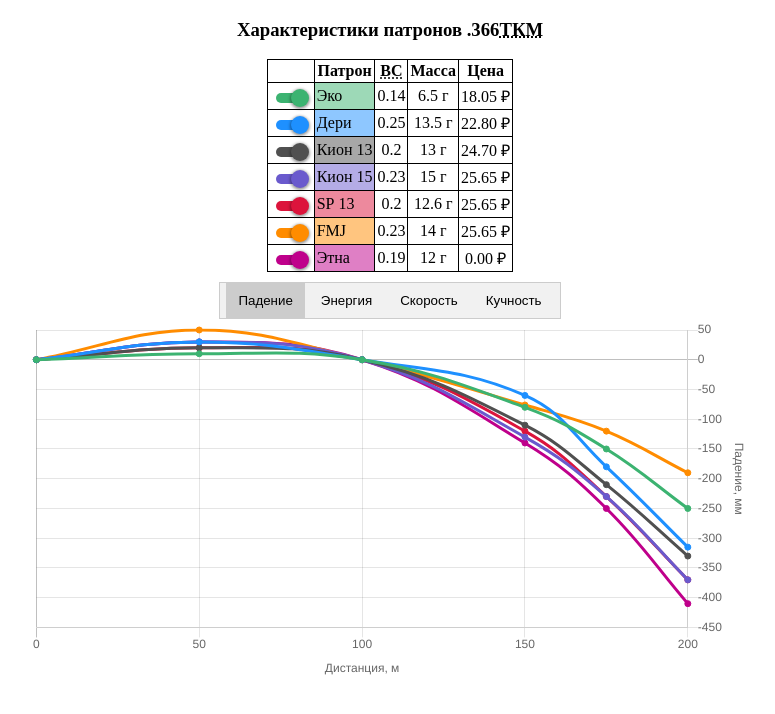
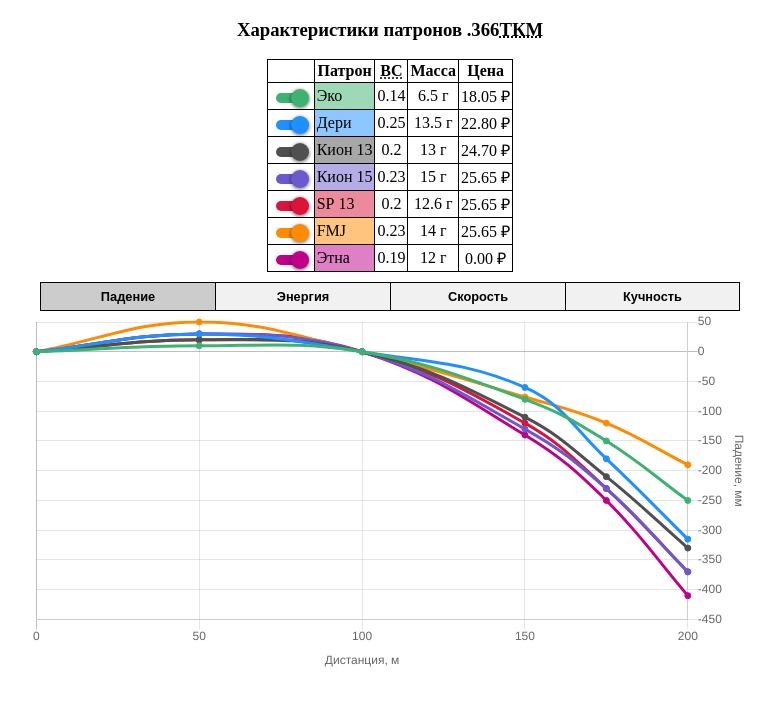
Before and after one commit to eugenezastrogin/ballistgraph, a plain HTML site: page index.html in a window 1280 px wide. Shown: the whole page, without its empty margins (250-1025 px from the left). Drawn offline with nearby package versions, Linux system fonts and the light colour scheme.

Commit message:
Better tabs

```diff
--- a/index.html
+++ b/index.html
@@ -4,8 +4,8 @@
 <head>
     <title>Характеристики патронов .366</title>
     <meta charset="UTF-8" />
-    <meta name="description" content="Интерактивное сравнение характеристик заводских патронов калибра .366 Техкрим">
-    <meta name="keywords" content="366, .366, .366ТКМ, Техкрим, 366TKM, патроны, эко, дери, кион, sp13, fmj, этна" />
+    <meta name="description" content="Интерактивное сравнение характеристик заводских патронов калибра .366 Техкрим" />
+    <meta name="keywords" content="366,.366,.366ТКМ,Техкрим,366TKM,патроны,эко,дери,кион,sp13,fmj,этна" />
     <meta name="viewport" content="width=device-width, initial-scale=1.0" />
     <script type="text/javascript" src="https://cdnjs.cloudflare.com/ajax/libs/Chart.js/2.7.2/Chart.min.js"></script>
     <script type="text/javascript" src="app.js"></script>
--- a/style.css
+++ b/style.css
@@ -13,22 +13,36 @@ table, th, td {
     margin-bottom: 10px;
 }
 tr:hover {background-color:#f5f5f5;}
+#drop {width: 25%;}
+#spread {width: 25%;}
+#energy {width: 25%;}
+#speed {width: 25%;}
 .tab {
-    overflow: hidden;
-    border: 1px solid #ccc;
+    width: 95vw;
+    max-width: 700px;
+    min-width: 300px;
+    margin: 0 auto;
     background-color: #f1f1f1;
-    text-align: center;
-    margin: auto;
-    width: 340px;
-}
+    }
 .tab button {
     background-color: inherit;
-    border: none;
-    outline: none;
-    cursor: pointer;
-    padding: 10px 12px;
-    transition: 0.3s;
+    border: 1px solid black;
+    font-weight: bold;
+    font-size: 0.8em;
+    padding: 6px 4px;
+    cursor: pointer; /* Pointer/hand icon */
+    float: left; /* Float the buttons side by side */
 }
+.tab button:not(:last-child) {
+    border-right: none; /* Prevent double borders */
+}
+/* Clear floats (clearfix hack) */
+.tab:after {
+    content: "";
+    clear: both;
+    display: table;
+}
+/* Add a background color on hover */
 .tab button:hover {
     background-color: #ddd;
 }
```
